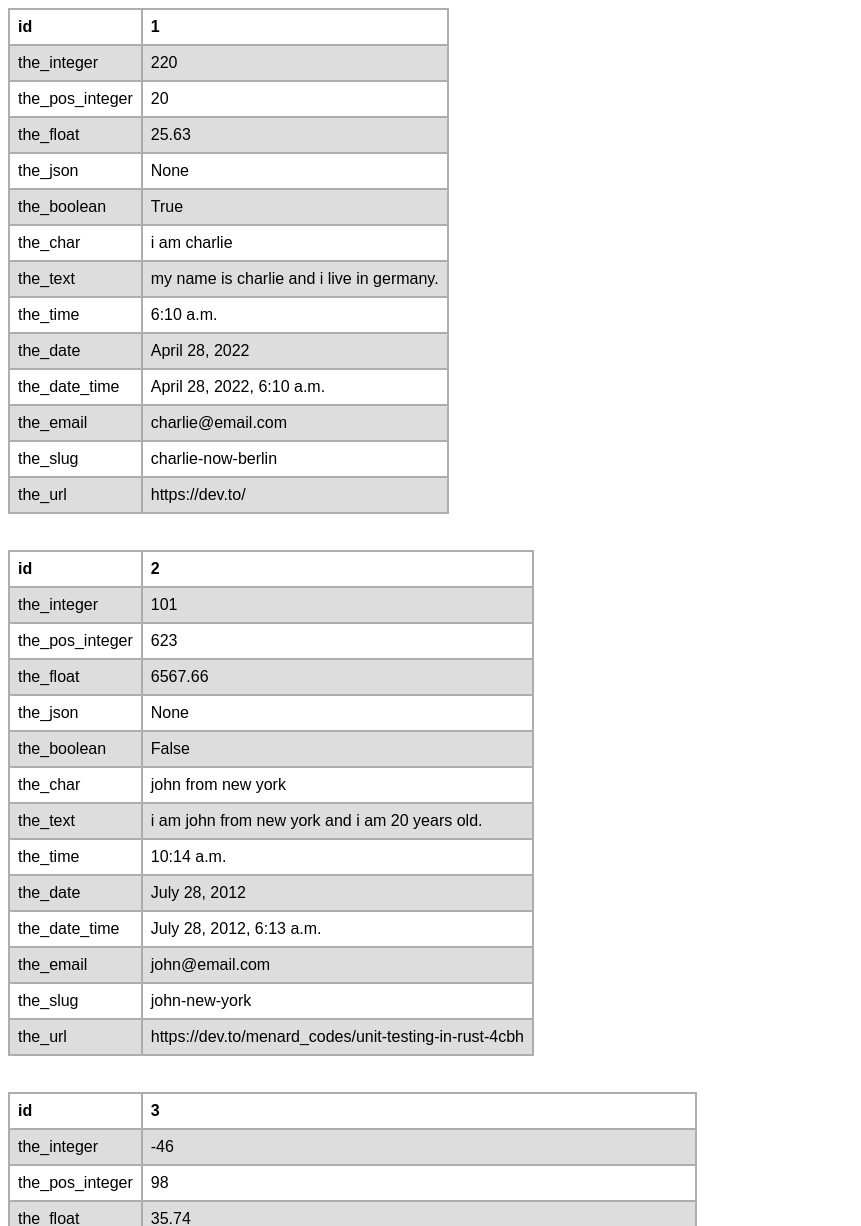
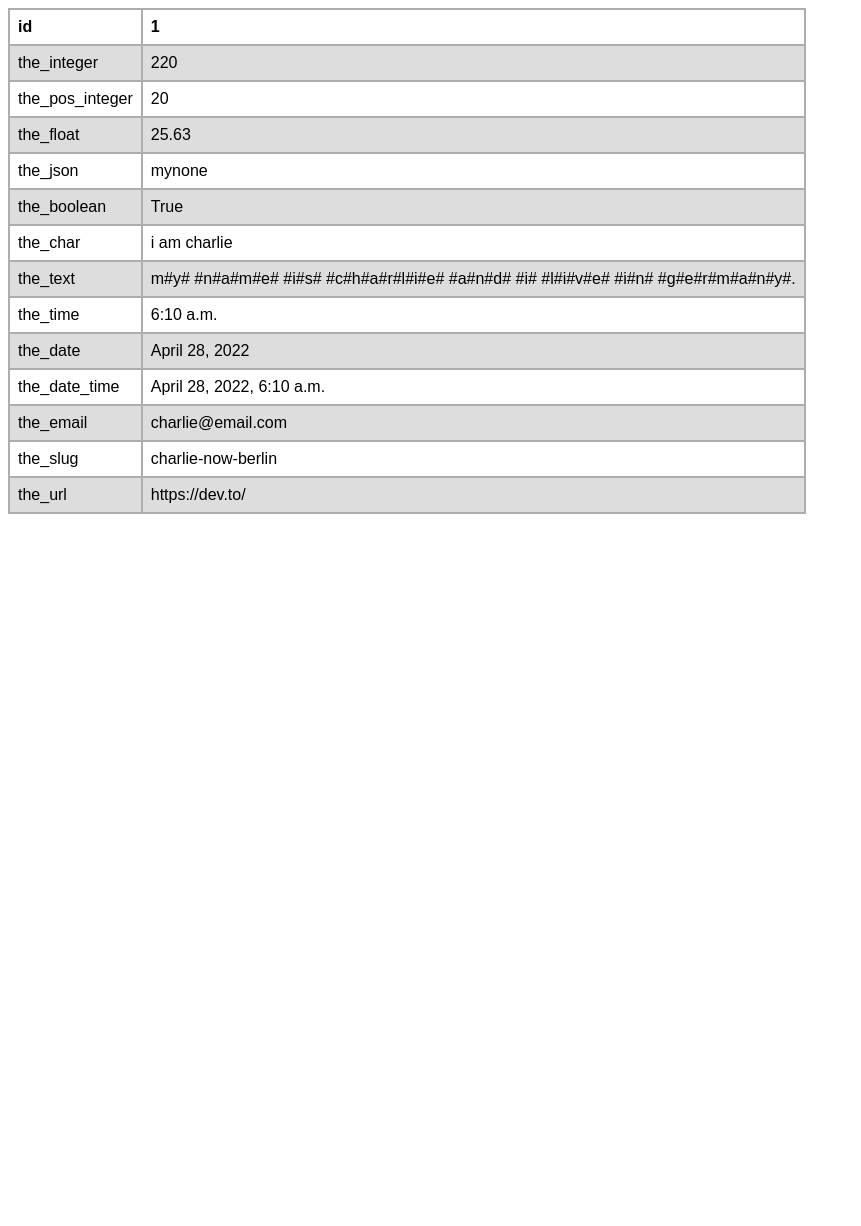
Before and after one commit to sadegh-dev/sample-data-django, a Django app: page / in a window 1280 px wide. Shown: the top 1226 px of the page, without its empty margins (0-861 px from the left). After the commit the page ends 514 px from the top, so only its background shows below. Run offline with Django 4.2, Linux system fonts and the light colour scheme; data comes from the database, SQL or seed files in the repository; both versions use the stored data as it was after the commit.

Commit message:
#develop field-lookups

```diff
--- a/core/data/views.py
+++ b/core/data/views.py
@@ -1,10 +1,19 @@
 from django.shortcuts import render
 from .models import DataEn
+from django.db.models import F
 
-
+"""
 def index(request):
     data = DataEn.objects.all()
     context = {
         'data':data ,
     }
     return render(request,'data/index.html',context)
+"""
+
+def index(request):
+    data = DataEn.objects.filter(id =1)
+    context = {
+        'data':data ,
+    }
+    return render(request,'data/index.html',context)
--- a/core/templates/data/index.html
+++ b/core/templates/data/index.html
@@ -40,7 +40,7 @@ tr:nth-child(even) {
     </tr>
     <tr>
         <td>the_json</td>
-        <td>{{ dt.the_json }}</td>
+        <td>{{ dt.the_json|default:"mynone" }}</td>
     </tr>
     <tr>
         <td>the_boolean</td>
@@ -52,7 +52,7 @@ tr:nth-child(even) {
     </tr>
     <tr>
         <td>the_text</td>
-        <td>{{ dt.the_text }}</td>
+        <td>{{ dt.the_text|join:"#" }}</td>
     </tr>
     <tr>
         <td>the_time</td>
```
Also changed, not shown: core/db.sqlite3.
